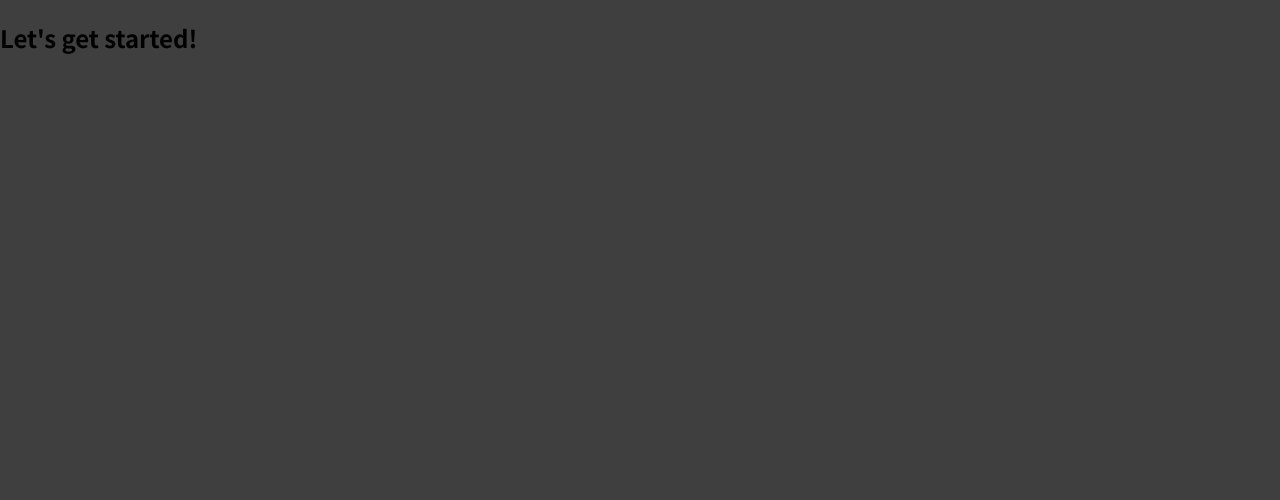
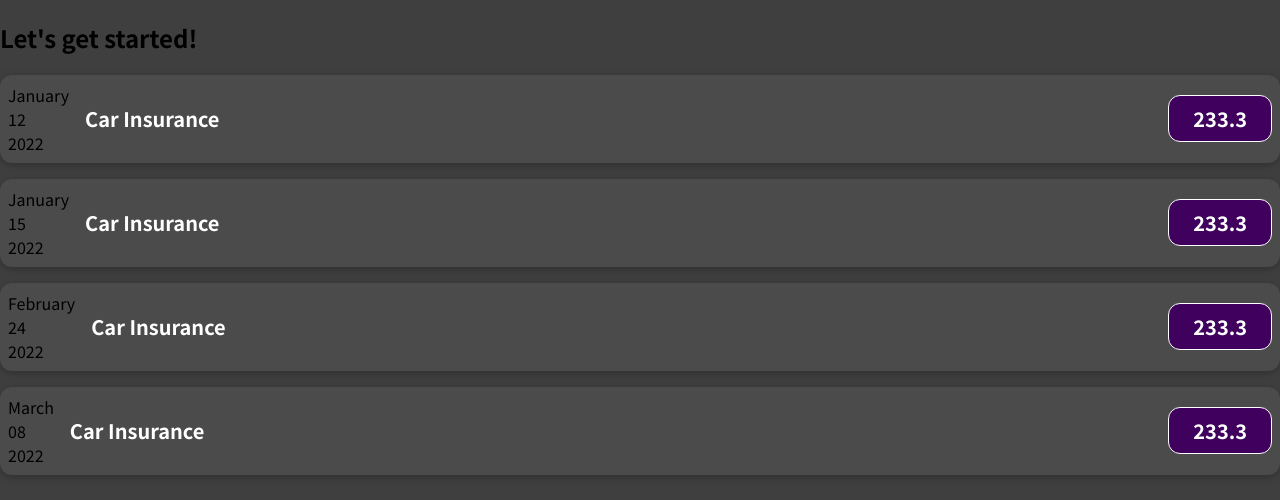
Before and after one commit to tanvi-sutar/ExpenseTracker, a React (Create React App) app: page / in a window 1280 px wide. Shown: the top 500 px of the page. Built offline with nearby package versions, Linux system fonts and the light colour scheme.

Commit message:
Added expenseItem component to track individual expenses

```diff
--- a/src/App.js
+++ b/src/App.js
@@ -1,7 +1,19 @@
+import React from "react";
+import ExpenseItem from "./components/ExpenseItem";
+
 function App() {
+
+  let expenses = [
+    {"date": new Date(2022, 0, 12), "title" : "Car Insurance", "amount" : 233.3},
+    {"date": new Date(2022, 0, 15), "title" : "Car Insurance", "amount" : 233.3},
+    {"date": new Date(2022, 1, 24), "title" : "Car Insurance", "amount" : 233.3},
+    {"date": new Date(2022, 2, 8), "title" : "Car Insurance", "amount" : 233.3},
+  ]
+
   return (
     <div>
       <h2>Let's get started!</h2>
+      <ExpenseItem expenses={expenses}/>
     </div>
   );
 }
--- /dev/null
+++ b/src/components/ExpenseItem.css
@@ -0,0 +1,56 @@
+.expense-item {
+    display: flex;
+    justify-content: space-between;
+    align-items: center;
+    box-shadow: 0 2px 8px rgba(0, 0, 0, 0.25);
+    padding: 0.5rem;
+    margin: 1rem 0;
+    border-radius: 12px;
+    background-color: #4b4b4b;
+}
+
+.expense-item__description {
+    display: flex;
+    flex-direction: column;
+    gap: 1rem;
+    align-items: flex-end;
+    flex-flow: column-reverse;
+    justify-content: flex-start;
+    flex: 1;
+}
+
+.expense-item h2 {
+    color: #3a3a3a;
+    font-size: 1rem;
+    flex: 1;
+    margin: 0 1rem;
+    color: white;
+}
+
+.expense-item__price {
+    font-size: 1rem;
+    font-weight: bold;
+    color: white;
+    background-color: #40005d;
+    border: 1px solid white;
+    padding: 0.5rem;
+    border-radius: 12px;
+}
+
+@media (min-width: 580px) {
+.expense-item__description {
+        flex-direction: row;
+        align-items: center;
+        justify-content: flex-start;
+        flex: 1;
+}
+
+.expense-item__description h2 {
+    font-size: 1.25rem;
+}
+
+.expense-item__price {
+    font-size: 1.25rem;
+    padding: 0.5rem 1.5rem;
+}
+}
--- /dev/null
+++ b/src/components/ExpenseItem.js
@@ -0,0 +1,29 @@
+import React from "react";
+import "./ExpenseItem.css";
+
+const ExpenseItem = (props) => {
+    return (
+        <div>
+            {
+                props.expenses.map((expense, i) => {
+                    const month = expense.date.toLocaleString("en-IN", {"month": "long"});
+                    const day = expense.date.toLocaleString("en-IN", {"day": "2-digit"});
+                    const year = expense.date.getFullYear();
+                     return <div className="expense-item">
+                        <div>
+                            <div>{month}</div>
+                            <div>{day}</div>
+                            <div>{year}</div>
+                        </div>
+                        <div className="expense-item__description">
+                            <h2>{expense.title}</h2>
+                        </div>
+                        <div className="expense-item__price">{expense.amount}</div>
+                    </div>
+                })
+            }
+        </div>
+    )
+}
+
+export default ExpenseItem
```
Also changed, not shown: 2 other files (tests, documents, lock files or other folders).
